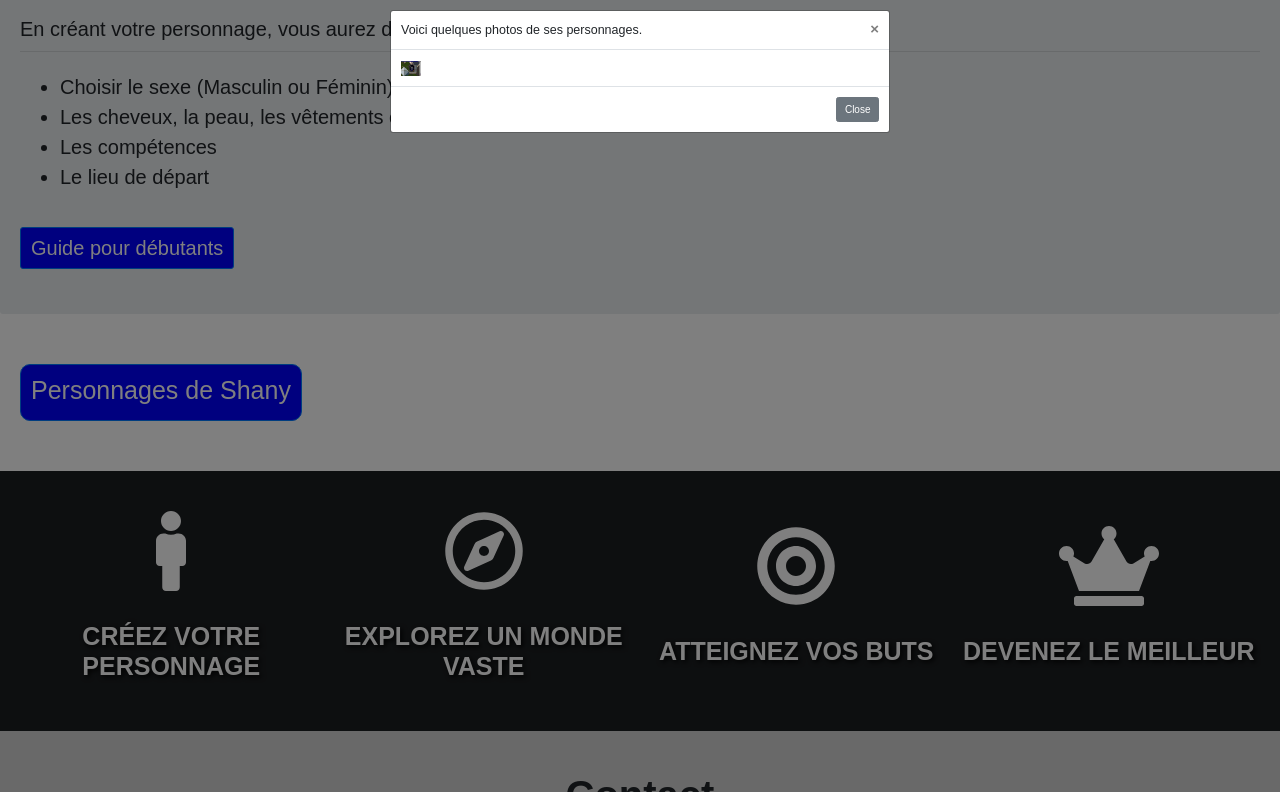
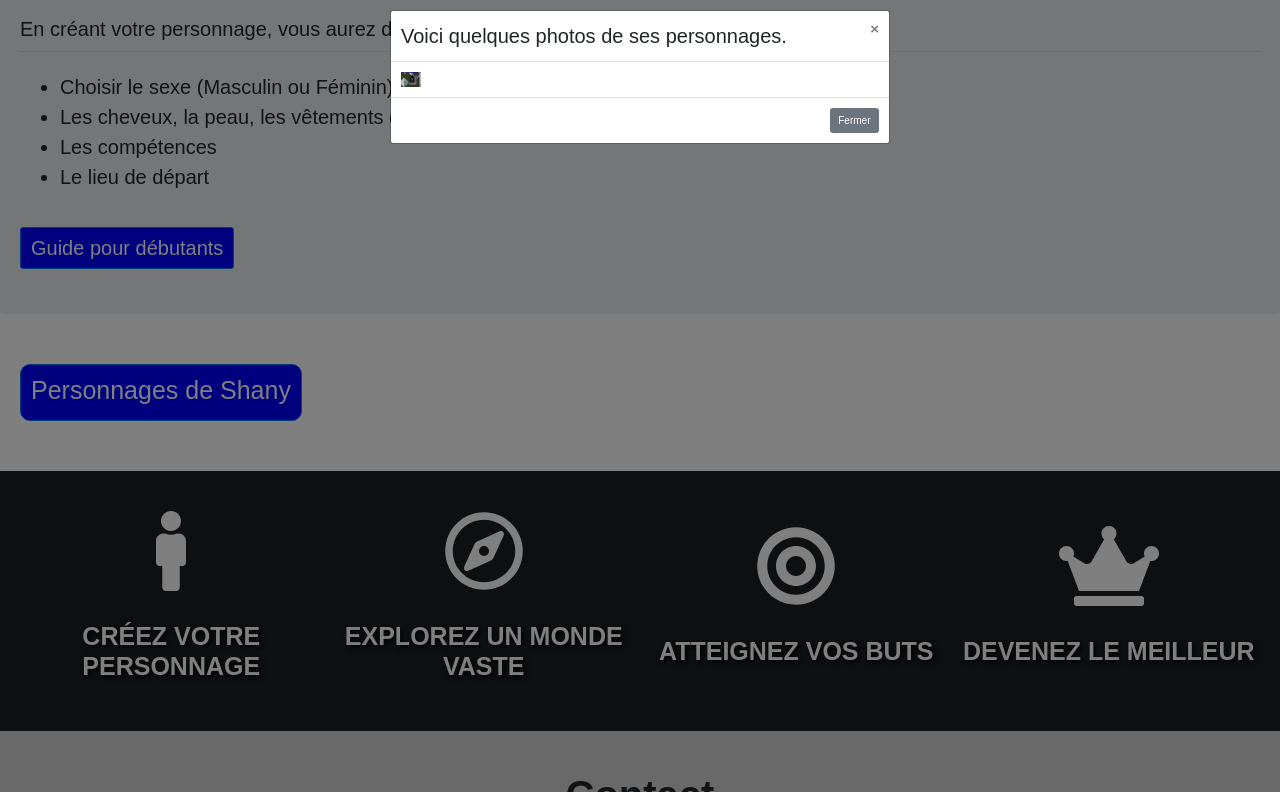
Before and after one commit to Aleeeks19/Aleeeks19, a plain HTML site: page DesignWeb/Projet/page2.html in a window 1280 px wide. Both pictures are taken after a click on the button "Personnages de Shany". Shown: the part 3017-3809 px from the top of the page. Drawn offline with Linux system fonts and the light colour scheme.

Commit message:
Update Projet

```diff
--- a/DesignWeb/Projet/css/style.css
+++ b/DesignWeb/Projet/css/style.css
@@ -166,3 +166,6 @@ html, body {
     margin-top: 2rem;
     margin-bottom: 2rem;
 }
+.modal-title {
+    font-size: 2rem;
+}
--- a/DesignWeb/Projet/page2.html
+++ b/DesignWeb/Projet/page2.html
@@ -156,7 +156,7 @@
                 <!--fin du carousel-->
             </div>
             <div class="modal-footer">
-                <button type="button" class="btn btn-secondary" data-dismiss="modal">Close</button>
+                <button type="button" class="btn btn-secondary" data-dismiss="modal">Fermer</button>
             </div>
         </div>
     </div>
```
Also changed, not shown: DesignWeb/Projet/index.html (+3 -3 lines).
